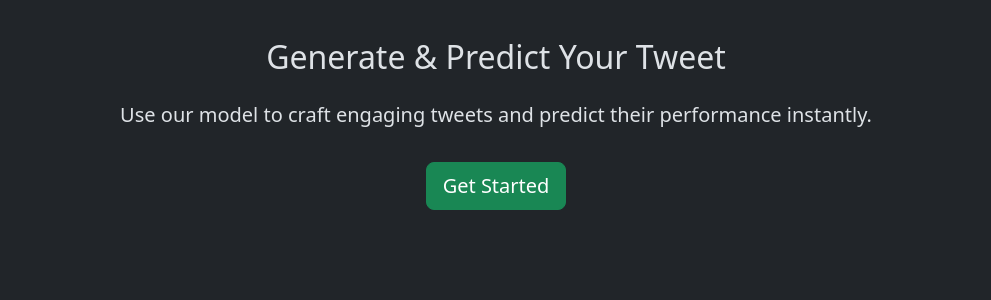
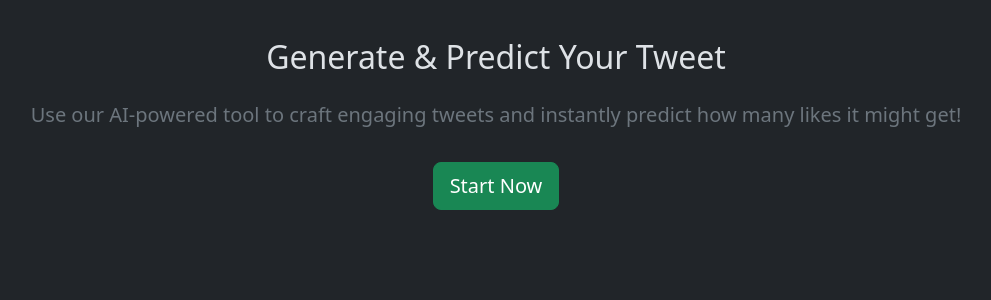
Before and after one commit to prek5h4/Tweet-Generation-And-Like-Prediction-ML-Model, a Flask app: page / in a window 1280 px wide. Shown: the part 56-356 px from the top of the page, without its empty margins (144-1135 px from the left). Run offline with Flask 3, Linux system fonts and the light colour scheme; parts of the project's set-up code (start-up, migrations or seed data) failed here and were passed over.

Commit message:
Update index.html

```diff
--- a/templates/index.html
+++ b/templates/index.html
@@ -4,7 +4,9 @@
 {% block content %}
 <div class="text-center">
   <h2 class="mb-4">Generate & Predict Your Tweet</h2>
-  <p class="lead">Use our model to craft engaging tweets and predict their performance instantly.</p>
-  <a href="/form" class="btn btn-success btn-lg mt-3">Get Started</a>
+  <p class="lead text-secondary">
+    Use our AI-powered tool to craft engaging tweets and instantly predict how many likes it might get!
+  </p>
+  <a href="/form" class="btn btn-success btn-lg mt-3">Start Now</a>
 </div>
 {% endblock %}
```
